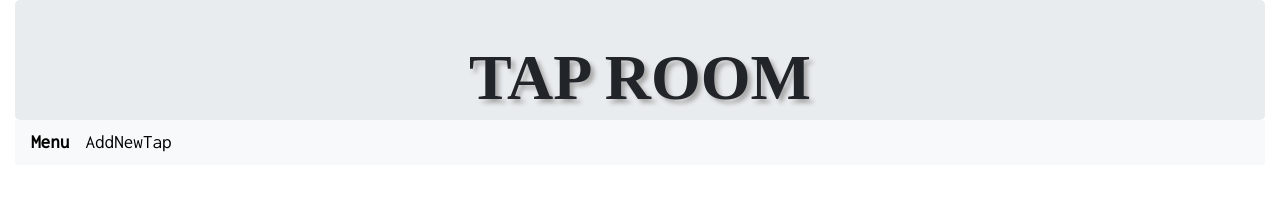
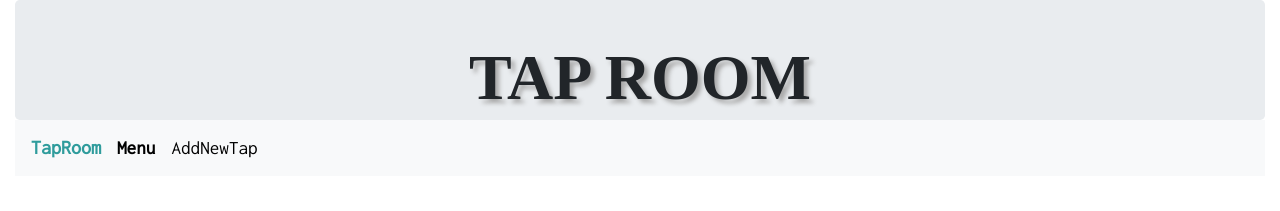
Before and after one commit to jieunkang-101/TapRoom-Redux, a React (Create React App) app: page / in a window 1280 px wide. Shown: the top 211 px of the page. Built offline with nearby package versions, Linux system fonts and the light colour scheme; a web font is replaced by a local one.

Commit message:
fix nav var collapse in Header and spacing and indentaions

```diff
--- a/package.json
+++ b/package.json
@@ -1,6 +1,6 @@
 {
   "name": "tap-room",
-  "homepage": "https://jieunkang-101.github.io/TapRoom/",
+  "homepage": "https://jieunkang-101.github.io/TapRoom-Redux/",
   "version": "0.1.0",
   "private": true,
   "dependencies": {
--- a/src/App.css
+++ b/src/App.css
@@ -10,6 +10,11 @@ body {
 
 .navbar {
   font-size: 1.2em;
+}
+
+#taproom-brand {
+  color: rgb(47, 156, 156);
+  font-weight: bolder;
 }
 
 .navbar-btn {
--- a/src/components/Header.js
+++ b/src/components/Header.js
@@ -11,13 +11,15 @@ function Header(props){
         </div>
       </div>
       <nav className="navbar navbar-expand-lg navbar-light bg-light">
-        <div className="collapse navbar-collapse" id="navbarSupportedContent">
+        <span class="navbar-brand mb-0 h1" id="taproom-brand"><strong>TapRoom</strong></span>
+        <div className="navbar-collapse collapse show" id="navbarSupportedContent">
           <ul className="navbar-nav mr-auto">
             <li className="nav-item active">
               <button
                 type="button"
                 className="link-button mr-3"
                 onClick={() => props.onClickToHome()}><strong>Menu</strong>
+                <span class="sr-only">(current)</span>
               </button>
             </li>
             <li className="nav-item">
@@ -31,8 +33,8 @@ function Header(props){
         </div>
       </nav>
     </div>
-    <br></br>
-    <br></br>
+    <br />
+    <br />
     </>
   );
 }
--- a/src/components/Tap/Tap.js
+++ b/src/components/Tap/Tap.js
@@ -26,7 +26,7 @@ function Tap(props) {
           <div className="card-footer">
             <div className="button-center">
               <div className="btn-group" role="group" aria-label="Basic example">
-                <button onClick={() => props.whenTabClicked(props.id)} className="btn btn-outline-info">Detail</button>
+                <button onClick={() => props.whenDetailClicked(props.id)} className="btn btn-outline-info">Detail</button>
                 <button onClick = {() => props.whenSellClicked(props.id)} className="btn btn-outline-info">Sell</button>
               </div>
             </div>
@@ -46,7 +46,7 @@ Tap.propTypes = {
   pints: PropTypes.number,
   message: PropTypes.string,
   id: PropTypes.string,
-  whenTabClicked: PropTypes.func,
+  whenDetailClicked: PropTypes.func,
   whenSellClicked: PropTypes.func
 };
 
--- a/src/components/Tap/TapControl.js
+++ b/src/components/Tap/TapControl.js
@@ -65,13 +65,11 @@ function TapControl(props) {
       return (
         <EditTapForm />
       );
-    }
-    else if (props.selectedTap.selectedTapId !== null) {
+    } else if (props.selectedTap.selectedTapId !== null) {
       return (
         <TapDetail tap = { props.masterTapMenu[props.selectedTap.selectedTapId] } onClickToHome = { handleToHome } onClickRestock = { handleRestockTap } onClickEdit = { handleDisplayEditForm } onClickDelete = { handleDeleteTap } />
       );
-    }
-    else if (props.displayToggle.showNewTapForm) {
+    } else if (props.displayToggle.showNewTapForm) {
       return (
         <NewTapForm />
       );
--- a/src/components/Tap/TapMenu.js
+++ b/src/components/Tap/TapMenu.js
@@ -18,7 +18,7 @@ function TapMenu(props) {
               abv={tap.abv}
               pints={tap.pints}
               message={tap.message}
-              whenTabClicked={props.onClickTapDetail}
+              whenDetailClicked={props.onClickTapDetail}
               whenSellClicked={props.onClickSell}
             />
           )}
--- a/src/reducers/tap-menu-reducer.js
+++ b/src/reducers/tap-menu-reducer.js
@@ -40,5 +40,5 @@ export default (state = {}, action) => {
 
     default:
       return state;
-    }
+  }
 };
```
